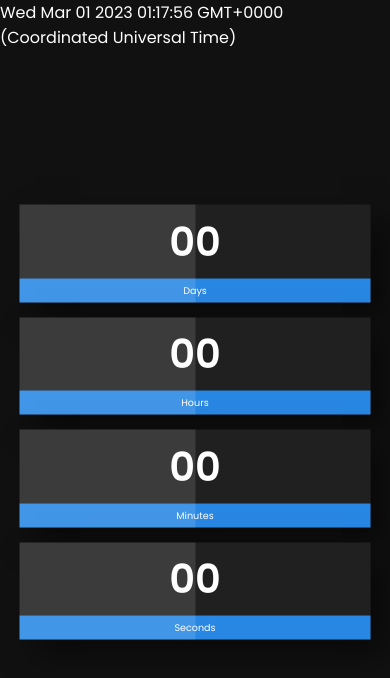
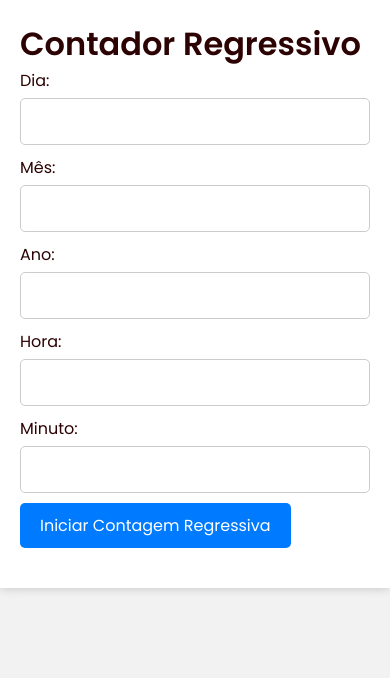
Before and after one commit to lucasnorberto/Contador_Regressivo_Data, a plain HTML site: page index.html in a window 390 px wide. Drawn offline with nearby package versions, Linux system fonts and the light colour scheme; files whose address does not match are found by name.

Commit message:
corrgindo

```diff
--- a/index.html
+++ b/index.html
@@ -9,24 +9,143 @@
     <link rel="stylesheet" href="style.css">
 </head>
 <body>
-    <div class="countdown">
-        <div class="box">
-            <span class="num" id="day-box">00</span>
-            <span class="text">Days</span>
-        </div>
-        <div class="box">
-            <span class="num" id="hr-box">00</span>
-            <span class="text">Hours</span>
-        </div>
-        <div class="box">
-            <span class="num" id="min-box">00</span>
-            <span class="text">Minutes</span>
-        </div>
-        <div class="box">
-            <span class="num" id="sec-box">00</span>
-            <span class="text">Seconds</span>
-        </div>
+
+    <!DOCTYPE html>
+<html>
+<head>
+	<title>Contador Regressivo</title>
+	<style>
+		body {
+			font-family: Arial, sans-serif;
+			font-size: 16px;
+			margin: 0;
+			padding: 0;
+			background-color: #f2f2f2;
+		}
+		.container {
+			max-width: 800px;
+			margin: 0 auto;
+			padding: 20px;
+			background-color: #fff;
+			box-shadow: 0 0 10px rgba(0,0,0,0.2);
+		}
+		.form-group {
+			margin-bottom: 10px;
+		}
+		label {
+			display: block;
+			margin-bottom: 5px;
+		}
+		input[type="number"] {
+			width: 100%;
+			padding: 10px;
+			font-size: 16px;
+			border: 1px solid #ccc;
+			border-radius: 5px;
+		}
+		button {
+			padding: 10px 20px;
+			font-size: 16px;
+			background-color: #007bff;
+			color: #fff;
+			border: none;
+			border-radius: 5px;
+			cursor: pointer;
+		}
+		#countdown {
+			display: flex;
+			justify-content: center;
+			align-items: center;
+			margin-top: 20px;
+			font-size: 30px;
+		}
+		#days,
+		#hours,
+		#minutes,
+		#seconds {
+			display: inline-block;
+			width: 50px;
+			height: 50px;
+			margin: 0 10px;
+			background-color: #007bff;
+			color: #fff;
+			font-size: 30px;
+			text-align: center;
+			line-height: 50px;
+			border-radius: 5px;
+		}
+	</style>
+</head>
+<body>
+	<div class="container">
+		<h1>Contador Regressivo</h1>
+		<form id="countdown-form">
+			<div class="form-group">
+				<label for="day">Dia:</label>
+				<input type="number" id="day" name
+                ="day" min="1" max="31" required>
+            </div>
+            <div class="form-group">
+                <label for="month">Mês:</label>
+                <input type="number" id="month" name="month" min="1" max="12" required>
+            </div>
+            <div class="form-group">
+                <label for="year">Ano:</label>
+                <input type="number" id="year" name="year" min="2022" required>
+            </div>
+            <div class="form-group">
+                <label for="hour">Hora:</label>
+                <input type="number" id="hour" name="hour" min="0" max="23" required>
+            </div>
+            <div class="form-group">
+                <label for="minute">Minuto:</label>
+                <input type="number" id="minute" name="minute" min="0" max="59" required>
+            </div>
+            <button type="submit">Iniciar Contagem Regressiva</button>
+        </form>
+        <div id="countdown"></div>
     </div>
+    <script src="https://cdnjs.cloudflare.com/ajax/libs/moment.js/2.29.1/moment.min.js"></script>
+    <script>
+        // seleciona o formulário e adiciona um ouvinte para o envio
+        const form = document.querySelector('#countdown-form');
+        form.addEventListener('submit', function(event) {
+            event.preventDefault();
+            // coleta as entradas do usuário
+            const day = document.querySelector('#day').value;
+            const month = document.querySelector('#month').value - 1; // moment.js usa o índice de zero para janeiro
+            const year = document.querySelector('#year').value;
+            const hour = document.querySelector('#hour').value;
+            const minute = document.querySelector('#minute').value;
+            // cria um objeto Moment.js a partir da entrada do usuário
+            const countdownDate = moment([year, month, day, hour, minute]);
+            // atualiza o contador regressivo a cada segundo
+            setInterval(function() {
+    // calcula a diferença entre a data atual e a data do contador regressivo
+    const now = moment();
+    const diff = countdownDate.diff(now);
+    // converte a diferença em dias, horas, minutos e segundos
+    const duration = moment.duration(diff);
+    const days = Math.floor(duration.asDays());
+    const hours = duration.hours();
+    const minutes = duration.minutes();
+    const seconds = duration.seconds();
+    // atualiza a página com os dias, horas, minutos e segundos restantes
+    document.querySelector('#days').textContent = days;
+    document.querySelector('#hours').textContent = hours;
+    document.querySelector('#minutes').textContent = minutes;
+    document.querySelector('#seconds').textContent = seconds;
+    // se o contador regressivo acabou, mostra uma mensagem
+    if (diff <= 0) {
+        clearInterval();
+        document.querySelector('#countdown').textContent = 'Contador regressivo concluído!';
+    }
+}, 1000);
+
+        });
+    </script>
+</body>
+</html>
 
     <!-- Script -->
     <script src="script.js"></script>
--- a/script.js
+++ /dev/null
@@ -1,47 +0,0 @@
- // Formatar data padão Brasileiro
- let data = new Date();
- function formatarData(data){
-   let newDate = new Date(data);
-   return`${newDate.getDate()}/ ${newDate.getMonth()+1}/ ${newDate.getFullYear()}`;
- }
-
- console.log(formatarData(data));
-
-
- document.write(Date());
-
-
-
-
-
-
-
-
- // Define a data de contagem regressiva
- const countdownDate = new Date("2022-10-30T23:59:59").getTime();
-
-
- // Atualiza o contador a cada segundo
- const countdownInterval = setInterval(() => {
-   // Obtém a data atual
-   const now = new Date().getTime();
-
-   // Calcula a diferença entre a data atual e a data de contagem regressiva
-   const distance = countdownDate - now;
-
-   // Calcula os dias, horas, minutos e segundos restantes
-   const days = Math.floor(distance / (1000 * 60 * 60 * 24));
-   const hours = Math.floor((distance % (1000 * 60 * 60 * 24)) / (1000 * 60 * 60));
-   const minutes = Math.floor((distance % (1000 * 60 * 60)) / (1000 * 60));
-   const seconds = Math.floor((distance % (1000 * 60)) / 1000);
-
-   // Exibe o resultado na página
-   const countdownElement = document.getElementById("countdown");
-   countdownElement.innerHTML = `Faltam ${days} dias, ${hours} horas, ${minutes} minutos e ${seconds} segundos para o fim do ano.`;
-
-   // Para a contagem regressiva quando a data é alcançada
-   if (distance < 0) {
-     clearInterval(countdownInterval);
-     countdownElement.innerHTML = "Feliz Ano Novo!";
-   }
- }, 1000);
--- a/style.css
+++ b/style.css
@@ -3,90 +3,5 @@
     margin: 0;
     box-sizing: border-box;
     font-family: "Poppins",sans-serif;
-    color: #ffffff;
+    color: #2c0202;
 }
-body{
-    background-color: #111111;
-}
-.countdown{
-    width: 80vw;
-    display: flex;
-    justify-content: space-around;
-    gap: 10px;
-    position: absolute;
-    transform: translate(-50%,-50%);
-    top: 50%;
-    left: 50%;
-}
-.box{
-    width: 28vmin;
-    height: 28vmin;
-    display: flex;
-    flex-direction: column;
-    align-items: center;
-    justify-content: space-evenly;
-    position: relative;
-    box-shadow: 15px 15px 30px rgba(0,0,0,0.5);
-    font-size: 16px;
-}
-.box:after{
-    content: "";
-    position: absolute;
-    background-color: rgba(255,255,255,0.12);
-    height: 100%;
-    width: 50%;
-    left: 0;
-}
-span.num{
-    background-color: #202020;
-    height: 100%;
-    width: 100%;
-    display: grid;
-    place-items: center;
-    font-weight: 600;
-    font-size: 5em;
-}
-span.text{
-    font-size: 1.2em;
-    background-color: #2887e3;
-    display: block;
-    width: 100%;
-    text-align: center;
-    padding: 0.5em 0;
-    font-weight: 400;
-}
-@media screen and (max-width: 1024px){
-    .countdown{
-        width: 85vw;
-    }
-    .box{
-        height: 26vmin;
-        width: 26vmin;
-        font-size: 12px;
-    }
-}
-@media screen and (max-width: 768px){
-    .countdown{
-        width: 90vw;
-        flex-wrap: wrap;
-        gap: 30px;
-    }
-    .box{
-        width: calc( 50% - 40px );
-        height: 30vmin;
-        font-size: 14px;
-    }
-}
-@media screen and (max-width: 480px){
-    .countdown{
-        gap: 15px;
-    }
-    .box{
-        width: 100%;
-        height: 25vmin;
-        font-size: 8px;
-    }
-    .span.text{
-        font-size: 1.5em;
-    }
-}
```
